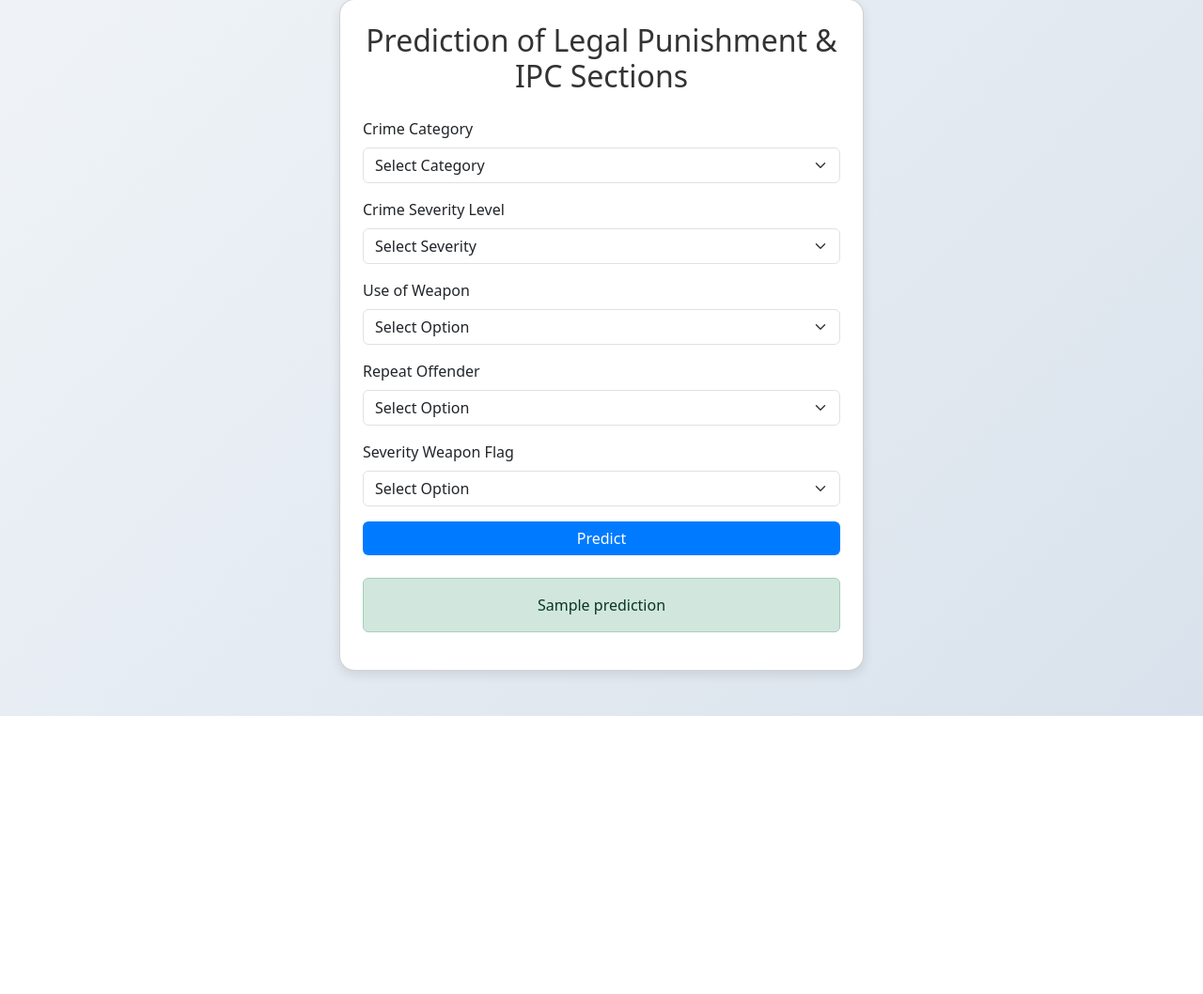
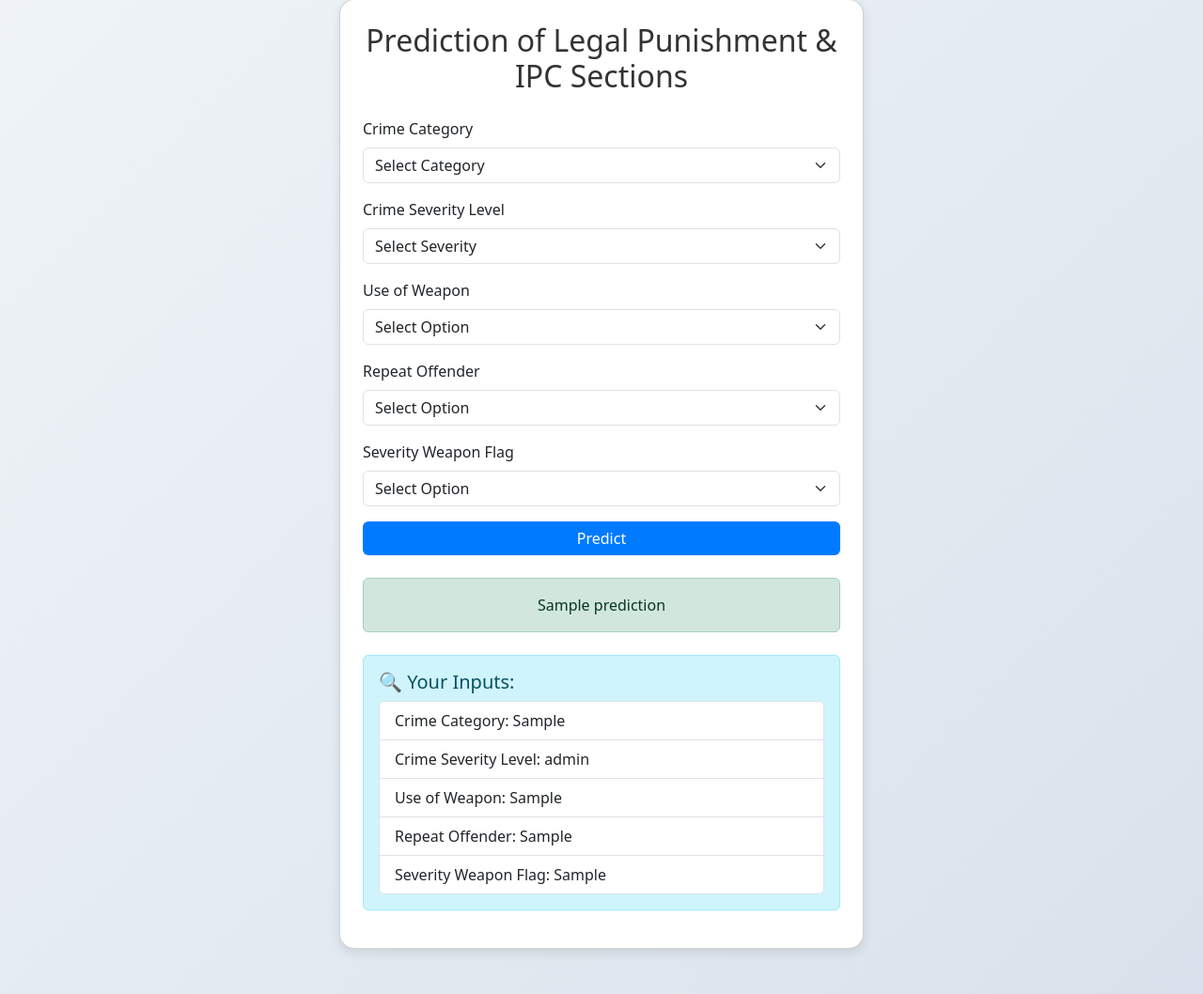
Before and after one commit to shravanicherupally/crime_prediction, a Flask app: template App/templates/index.html in a window 1280 px wide. Shown: the part 49-1107 px from the top of the page at 94% size. Before the commit the page ends 811 px from the top, so only its background shows below. Run offline with Flask 3, Linux system fonts and the light colour scheme; the template is opened without the code that fills it: most values are stand-ins (such as "Sample title", 1, 10 or a date in 2020); parts of the project's set-up code (start-up, migrations or seed data) failed here and were passed over.

Commit message:
updated index and app.py

```diff
--- a/App/app.py
+++ b/App/app.py
@@ -1,28 +1,68 @@
 from flask import Flask, render_template, request
+import joblib
+import pandas as pd
 
 app = Flask(__name__)
 
-# ✅ Direct map: Crime_Category → IPC Section & Punishment
+# Load your model and LabelEncoder
+model = joblib.load('model/model.pkl')
+le = joblib.load('model/label_encoder.pkl')
+
+# Direct IPC map
 ipc_map = {
-    0: "IPC 379 - Up to 3 years (Theft)",
-    1: "IPC 302 - Life Imprisonment (Murder)",
-    2: "IPC 324 - Up to 3 years (Assault)",
-    3: "IPC 420 - Up to 7 years (Fraud)"
+    'IPC 302 - Life Imprisonment': "IPC 302 - Life Imprisonment (Murder)",
+    'IPC 324 - Up to 3 years': "IPC 324 - Up to 3 years (Assault)",
+    'IPC 379 - Up to 3 years': "IPC 379 - Up to 3 years (Theft)",
+    'IPC 420 - Up to 7 years': "IPC 420 - Up to 7 years (Fraud)"
 }
 
 @app.route('/', methods=['GET', 'POST'])
 def index():
     prediction = None
+    input_values = None
 
     if request.method == 'POST':
+        # Get form data
         crime_category = int(request.form['crime_category'])
+        severity_level = int(request.form['severity_level'])
+        use_of_weapon = int(request.form['use_of_weapon'])
+        repeat_offender = int(request.form['repeat_offender'])
+        severity_weapon_flag = int(request.form['severity_weapon_flag'])
 
-        # Just lookup the correct IPC Section
-        ipc_section = ipc_map.get(crime_category, "Unknown")
+        # Prepare input for prediction
+        input_data = pd.DataFrame([[
+            crime_category,
+            severity_level,
+            use_of_weapon,
+            repeat_offender,
+            severity_weapon_flag
+        ]], columns=[
+            "Crime_Category",
+            "Crime_Severity_Level",
+            "Use_of_Weapon",
+            "Repeat_Offender",
+            "Severity_Weapon_Flag"
+        ])
+
+        # Predict and decode
+        predicted_code = model.predict(input_data)[0]
+        ipc_label = le.inverse_transform([predicted_code])[0]
+        ipc_section = ipc_map[ipc_label]
 
         prediction = f"✅ Predicted: {ipc_section}"
 
-    return render_template('index.html', prediction=prediction)
+        # Save input values for display
+        input_values = {
+            'Crime_Category': crime_category,
+            'Crime_Severity_Level': severity_level,
+            'Use_of_Weapon': use_of_weapon,
+            'Repeat_Offender': repeat_offender,
+            'Severity_Weapon_Flag': severity_weapon_flag
+        }
+
+    return render_template('index.html',
+                           prediction=prediction,
+                           input_values=input_values)
 
 if __name__ == '__main__':
     app.run(debug=True)
--- a/App/templates/index.html
+++ b/App/templates/index.html
@@ -3,30 +3,23 @@
 <head>
   <meta charset="UTF-8" />
   <title>Crime IPC Section & Punishment Predictor</title>
-  <link
-    href="https://cdn.jsdelivr.net/npm/bootstrap@5.3.0/dist/css/bootstrap.min.css"
-    rel="stylesheet"
-  />
+  <link href="https://cdn.jsdelivr.net/npm/bootstrap@5.3.0/dist/css/bootstrap.min.css" rel="stylesheet" />
   <style>
     body {
       background: linear-gradient(135deg, #f0f4f8, #d9e2ec);
       min-height: 100vh;
     }
-
     .card {
       border-radius: 1rem;
       box-shadow: 0 4px 12px rgba(0, 0, 0, 0.1);
     }
-
     .btn-primary {
       background-color: #007bff;
       border: none;
     }
-
     .btn-primary:hover {
       background-color: #0056b3;
     }
-
     h2 {
       color: #333;
     }
@@ -92,9 +85,22 @@
       </form>
 
       {% if prediction %}
-      <div class="alert alert-success mt-4 text-center">
-        {{ prediction }}
-      </div>
+        <div class="alert alert-success mt-4 text-center">
+          {{ prediction }}
+        </div>
+
+        {% if input_values %}
+          <div class="alert alert-info mt-2">
+            <h5>🔍 Your Inputs:</h5>
+            <ul class="list-group">
+              <li class="list-group-item">Crime Category: {{ input_values['Crime_Category'] }}</li>
+              <li class="list-group-item">Crime Severity Level: {{ input_values['Crime_Severity_Level'] }}</li>
+              <li class="list-group-item">Use of Weapon: {{ input_values['Use_of_Weapon'] }}</li>
+              <li class="list-group-item">Repeat Offender: {{ input_values['Repeat_Offender'] }}</li>
+              <li class="list-group-item">Severity Weapon Flag: {{ input_values['Severity_Weapon_Flag'] }}</li>
+            </ul>
+          </div>
+        {% endif %}
       {% endif %}
     </div>
   </div>
```
